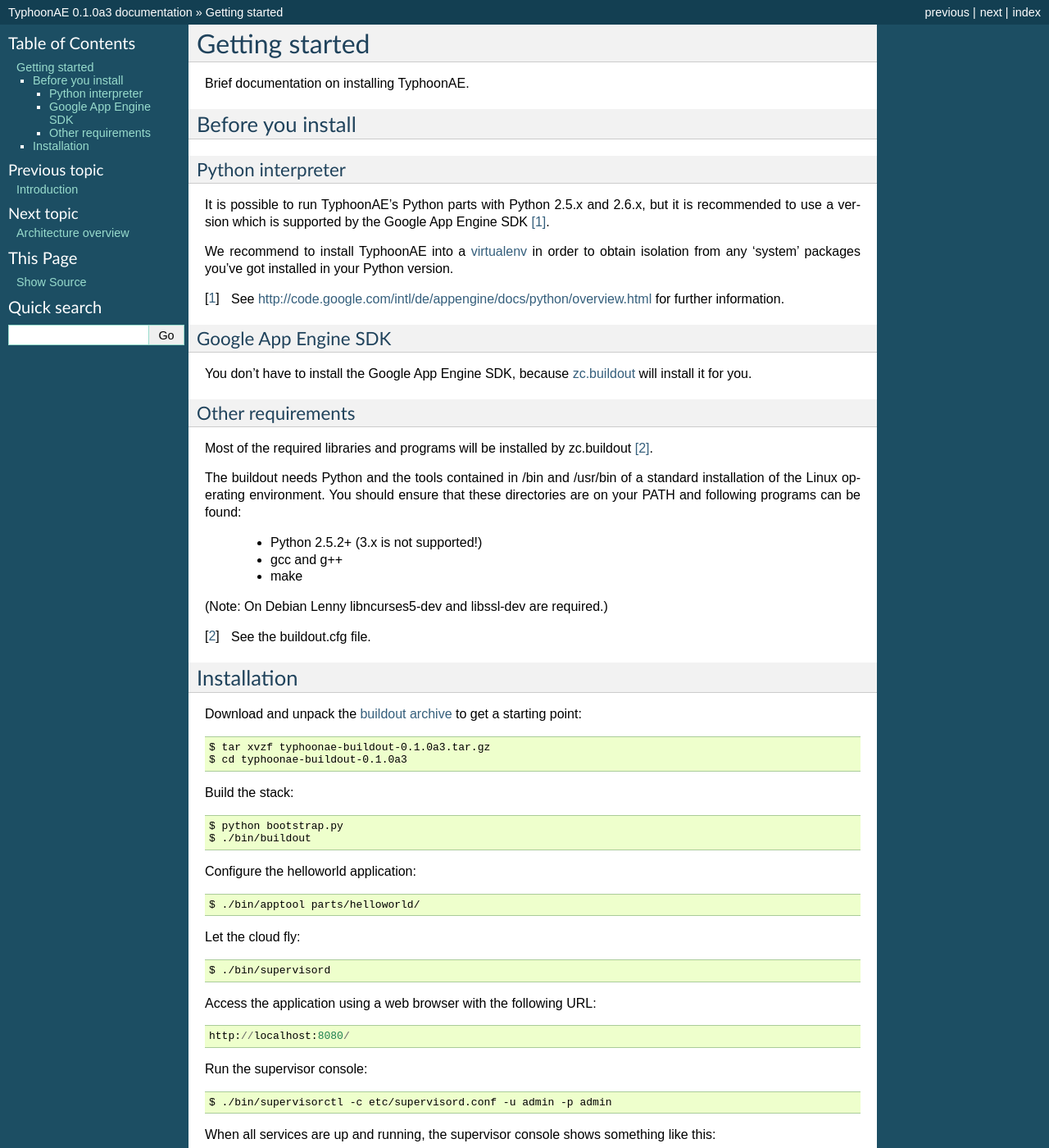
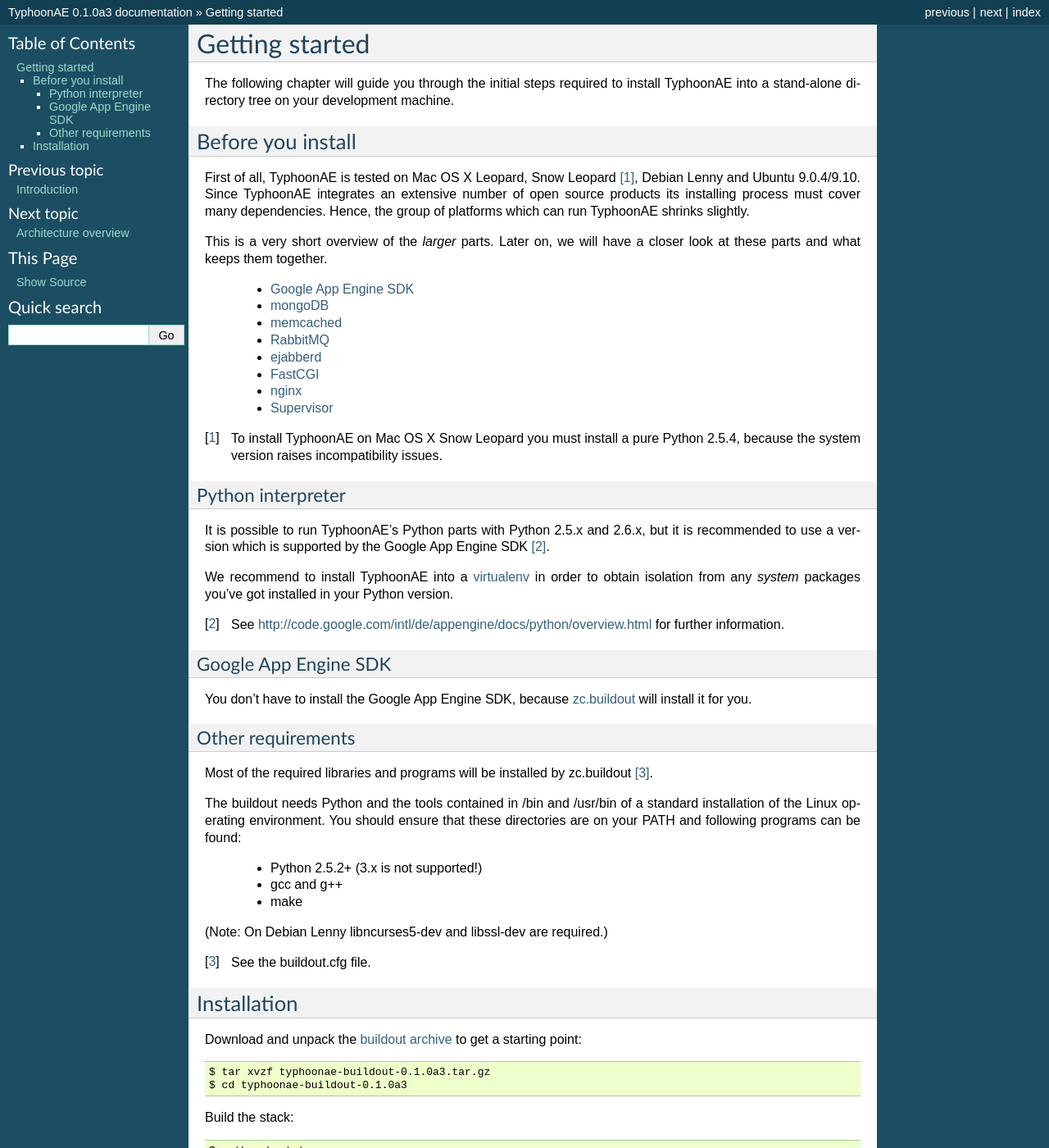
Before and after one commit to fajoy/typhoonae, a Sphinx documentation site: the page built from doc/source/gettingstarted.rst, in a window 1280 px wide and 1400 px high. Shown: the whole window at 82% size. Built offline with Sphinx 7.4.7, drawn with Linux system fonts in a browser that asks for light colours.

Commit message:
More documentation.

```diff
--- a/doc/source/gettingstarted.rst
+++ b/doc/source/gettingstarted.rst
@@ -4,10 +4,32 @@
 Getting started
 ===============
 
-Brief documentation on installing TyphoonAE.
+The following chapter will guide you through the initial steps required to
+install TyphoonAE into a stand-alone directory tree on your development
+machine.
 
 Before you install
 ==================
+
+First of all, TyphoonAE is tested on Mac OS X Leopard, Snow Leopard
+[#SnowLeopard]_, Debian Lenny and Ubuntu 9.0.4/9.10. Since TyphoonAE integrates
+an extensive number of open source products its installing process must cover
+many dependencies. Hence, the group of platforms which can run TyphoonAE
+shrinks slightly.
+
+This is a very short overview of the *larger* parts. Later on, we will have a
+closer look at these parts and what keeps them together.
+
+ * `Google App Engine SDK <http://code.google.com/appengine>`_
+ * `mongoDB <http://www.mongodb.org/>`_
+ * `memcached <http://www.danga.com/memcached/>`_
+ * `RabbitMQ <http://www.rabbitmq.com/>`_
+ * `ejabberd <http://www.process-one.net/en/ejabberd>`_
+ * `FastCGI <http://www.fastcgi.com/>`_
+ * `nginx <http://nginx.net/>`_
+ * `Supervisor <http://supervisord.org/>`_
+
+.. [#SnowLeopard] To install TyphoonAE on Mac OS X Snow Leopard you must install a pure Python 2.5.4, because the system version raises incompatibility issues.
 
 Python interpreter
 ------------------
@@ -18,7 +40,7 @@
 
 We recommend to install TyphoonAE into a `virtualenv
 <http://pypi.python.org/pypi/virtualenv>`_ in order to obtain isolation from
-any 'system' packages you've got installed in your Python version.
+any *system* packages you've got installed in your Python version.
 
 .. [#SDK] See http://code.google.com/intl/de/appengine/docs/python/overview.html for further information.
 
```
Also changed, not shown: doc/source/introduction.rst (+10 -9 lines).
